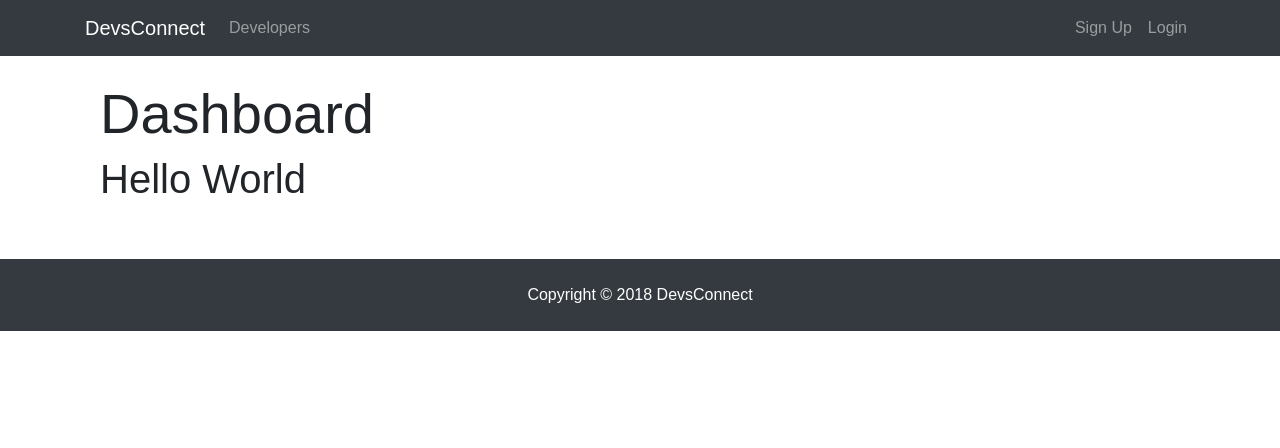
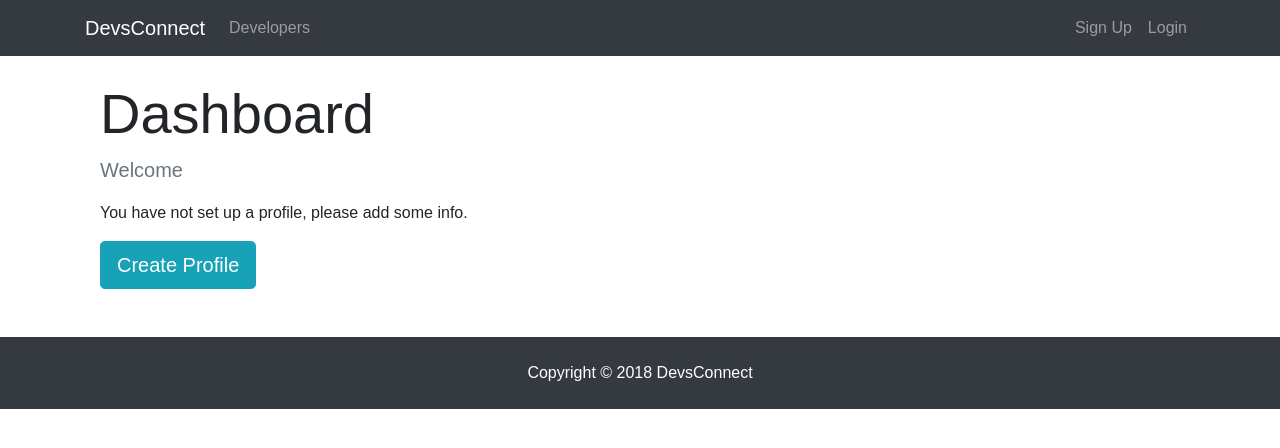
Before and after one commit to dmdinh22/DevsConnect, a React (Create React App) app in the folder client/: page /dashboard in a window 1280 px wide. Shown: the top 448 px of the page. Built offline with nearby package versions, Linux system fonts and the light colour scheme; no server answers.

Commit message:
handle user without profile

```diff
--- a/client/src/components/dashboard/Dashboard.js
+++ b/client/src/components/dashboard/Dashboard.js
@@ -1,4 +1,5 @@
 import React, { Component } from 'react';
+import { Link } from 'react-router-dom';
 import PropTypes from 'prop-types';
 import { connect } from 'react-redux';
 import { getCurrentProfile } from '../../actions/profileActions';
@@ -20,7 +21,21 @@
 		if (profile === null || loading) {
 			dashboardContent = <Spinner />;
 		} else {
-			dashboardContent = <h1>Hello World</h1>;
+			// check if logged in user has profile data
+			if (Object.keys(profile).length > 0) {
+				dashboardContent = <h4>TODO: DISPLAY PROFILE</h4>;
+			} else {
+				// user is logged in but does not have profile
+				dashboardContent = (
+					<div>
+						<p className="lead text-muted">Welcome {user.name}</p>
+						<p> You have not set up a profile, please add some info.</p>
+						<Link to="/create-profile" className="btn btn-lg btn-info">
+							Create Profile
+						</Link>
+					</div>
+				);
+			}
 		}
 
 		return (
```
